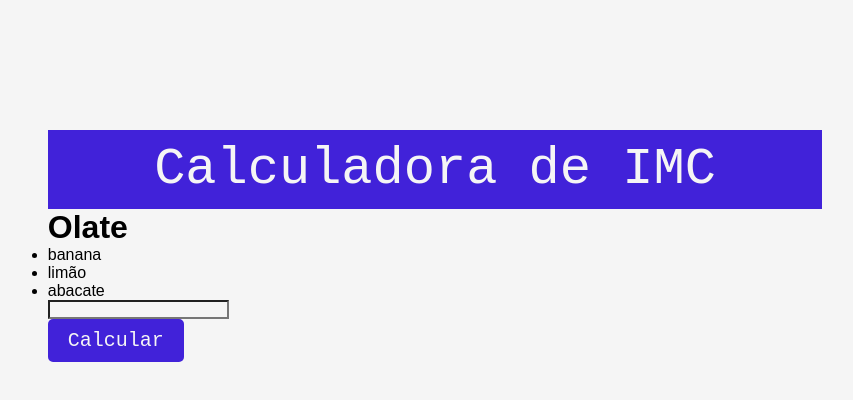
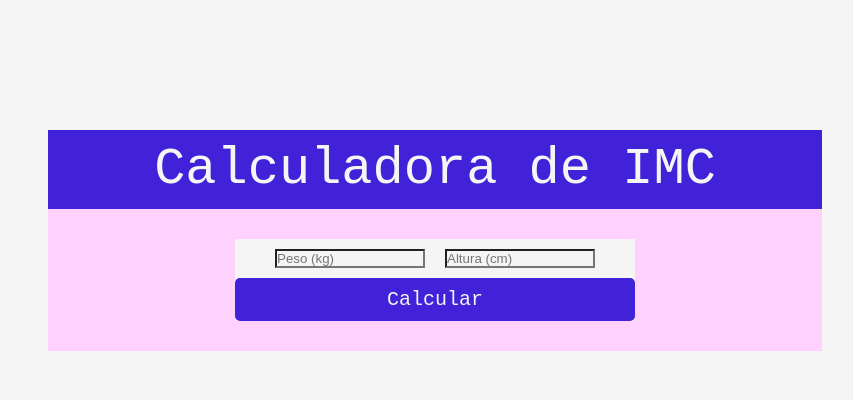
Before and after one commit to Enge-Olate/react-flow, a React (Vite) app: page / in a window 1280 px wide. Shown: the top 400 px of the page, without its empty margins (205-1058 px from the left). Built offline with nearby package versions, Linux system fonts and the light colour scheme.

Commit message:
Iniciando component Formulario, e, estilizando ele.

```diff
--- a/src/App.jsx
+++ b/src/App.jsx
@@ -1,36 +1,18 @@
-import { useEffect, useState } from "react";
-import ButtonPrimary from "./components/button/ButtonPrimary";
+import Formulario from "./components/formulario/Formulario";
 import Header from "./components/header/Header";
 import "./styles/global.css";
 
 function App() {
-  const nome = "Olate";
-  const lista = ["banana", "limão", "abacate"];
-  const [name, setNname] = useState("");
 
-  useEffect(() => {
-    console.log("nome mudou");
-  }, [name]);
   return (
     <>
       <header>
         <Header title="Calculadora de IMC" />
       </header>
-      <h1 className="nome">{nome}</h1>
-      <ul>
-        {lista.map((item) => (
-          <li key={item}>{item}</li>
-        ))}
-      </ul>
-      <input
-        type="text"
-        value={name}
-        onChange={(name2) => {
-          setNname(name2.target.value);
-        }}
-      />
-      <h2>{name}</h2>
-      <ButtonPrimary label={"Calcular"} />
+      <main>
+        <Formulario type="submit" onSubmit={(e) => e.preventDefault()} />
+      </main>
+
     </>
   );
 }
--- a/src/components/button/Button.module.css
+++ b/src/components/button/Button.module.css
@@ -1,4 +1,5 @@
 .btn{
+    width: 100%;
     padding: 10px 20px;
     background-color: #4122d9;
     color: #f5f5f5;
--- /dev/null
+++ b/src/components/formulario/Formulario.jsx
@@ -0,0 +1,14 @@
+import ButtonPrimary from "../button/ButtonPrimary";
+import styles from './Formulario.module.css'
+function Formulario({type, onSubmit}) {
+    return(
+        <>
+        <form className={styles.form} type={type} onSubmit={onSubmit}>
+            <input type="text" placeholder="Peso (kg)" />
+            <input type="text" placeholder="Altura (cm)" />
+            <ButtonPrimary label={"Calcular"} type="submit"/>
+        </form>
+        </>
+    )
+}
+export default Formulario;
--- /dev/null
+++ b/src/components/formulario/Formulario.module.css
@@ -0,0 +1,10 @@
+.form{
+    max-width: 400px;
+    margin: 20px auto;
+    text-align: center;
+}
+.form > input{
+    width: 150px;
+    margin: 10px 10px;
+
+}
--- a/src/styles/global.css
+++ b/src/styles/global.css
@@ -10,3 +10,8 @@ body{
   margin: 5dvh 10dvw;
   max-width: 1280px;
 }
+main{
+    padding: 10px 20px;
+    background-color: #ffd1ff;
+
+}
```
